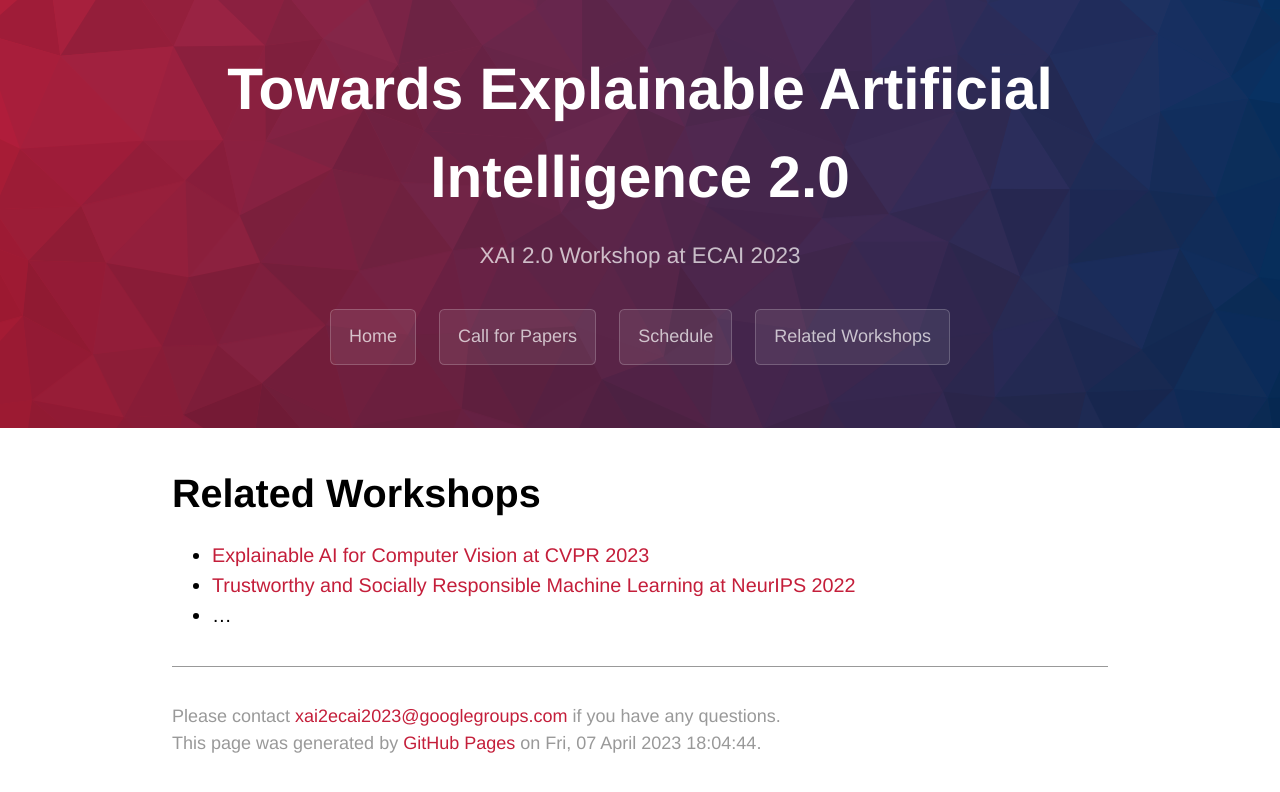
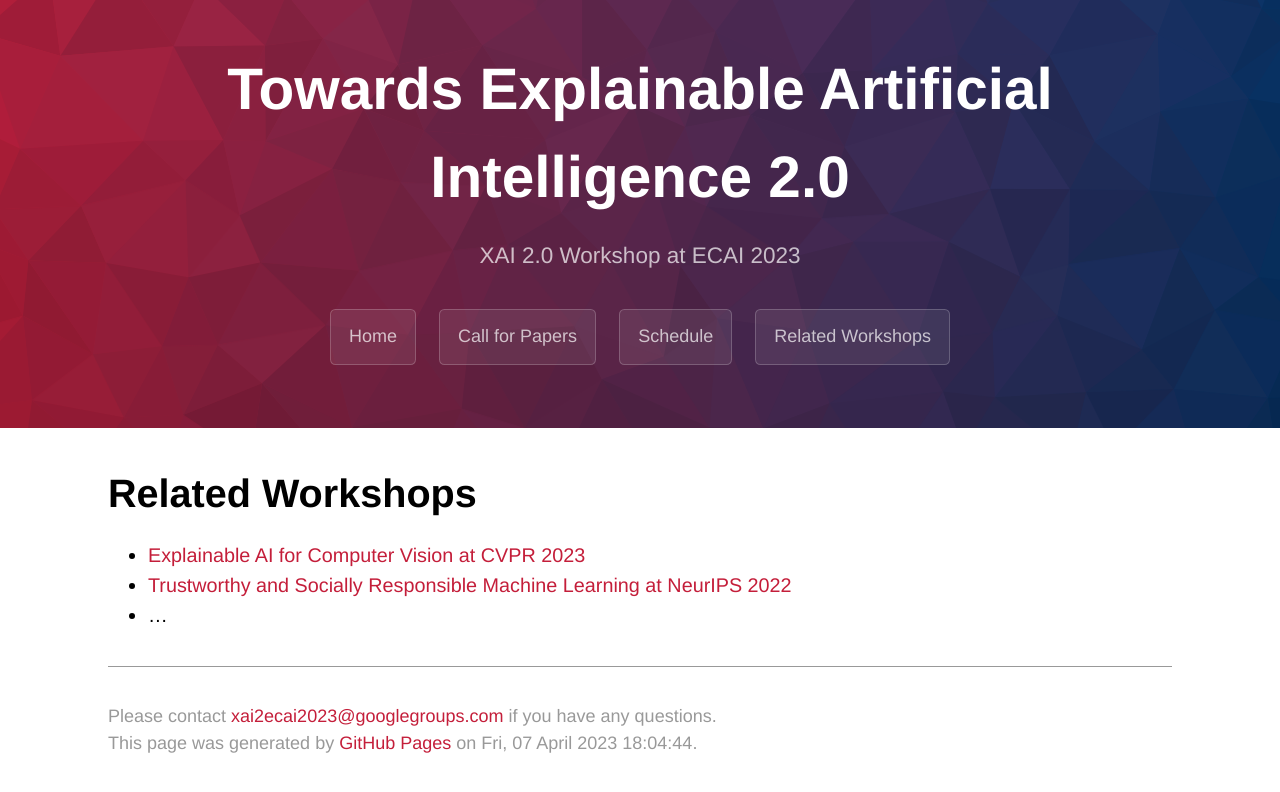
Before and after one commit to xai2ecai2023/xai2ecai2023.github.io, a Jekyll site: the page built from related_workshops.md, in a window 1280 px wide. Shown: the top 792 px of the page. Built offline with Jekyll 4.4.1, drawn with Linux system fonts in a browser that asks for light colours; some web fonts are replaced; our own code applies the rules of GitHub Pages for plain Markdown files.

Commit message:
wider webp for now

```diff
--- a/_sass/jekyll-theme-cayman.scss
+++ b/_sass/jekyll-theme-cayman.scss
@@ -170,7 +170,7 @@ a {
   }
 
   @include large {
-    max-width: 64rem;
+    max-width: 77rem; // 64rem
     padding: 2rem 6rem;
     margin: 0 auto;
     font-size: 1.1rem;
```
